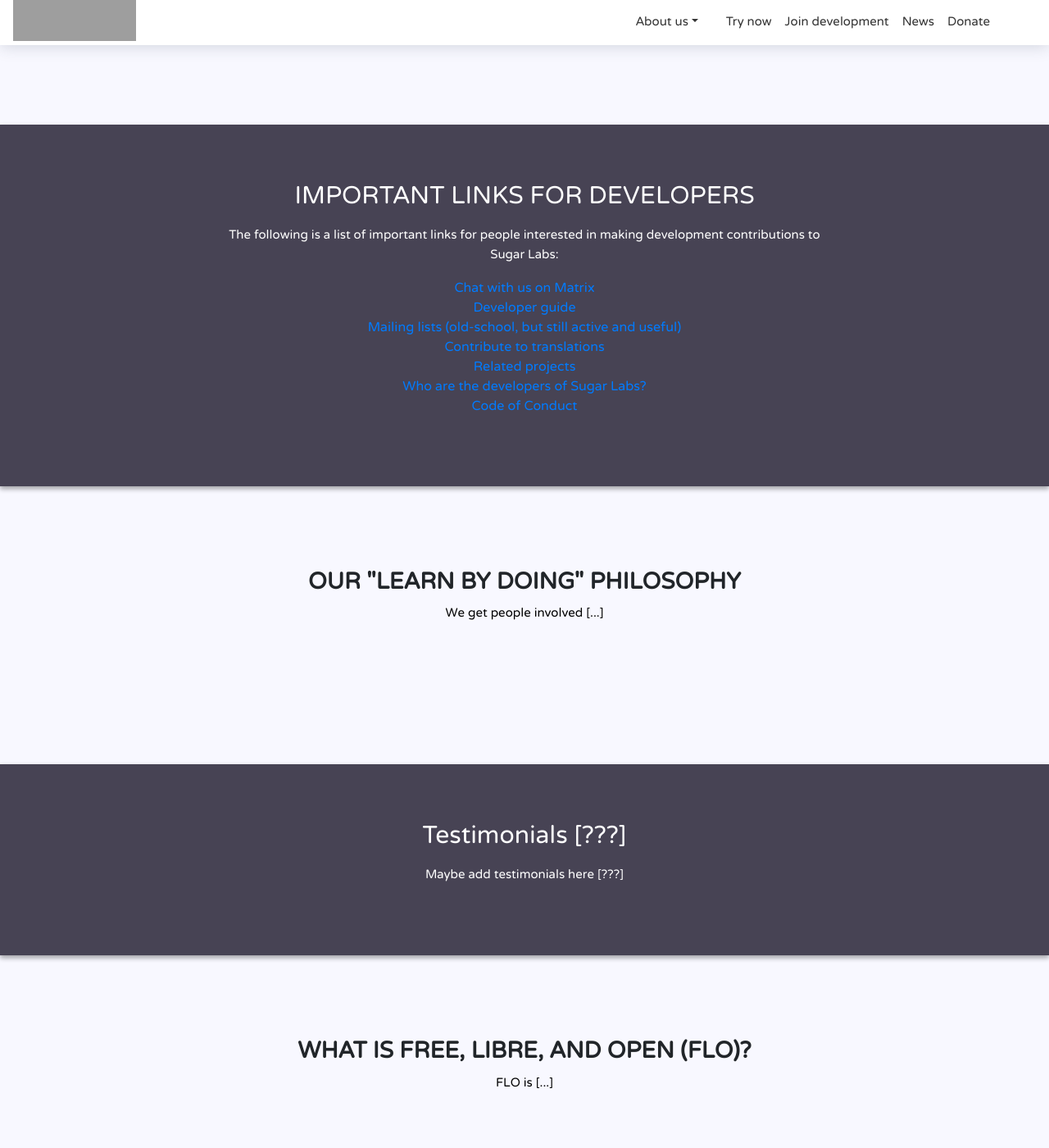
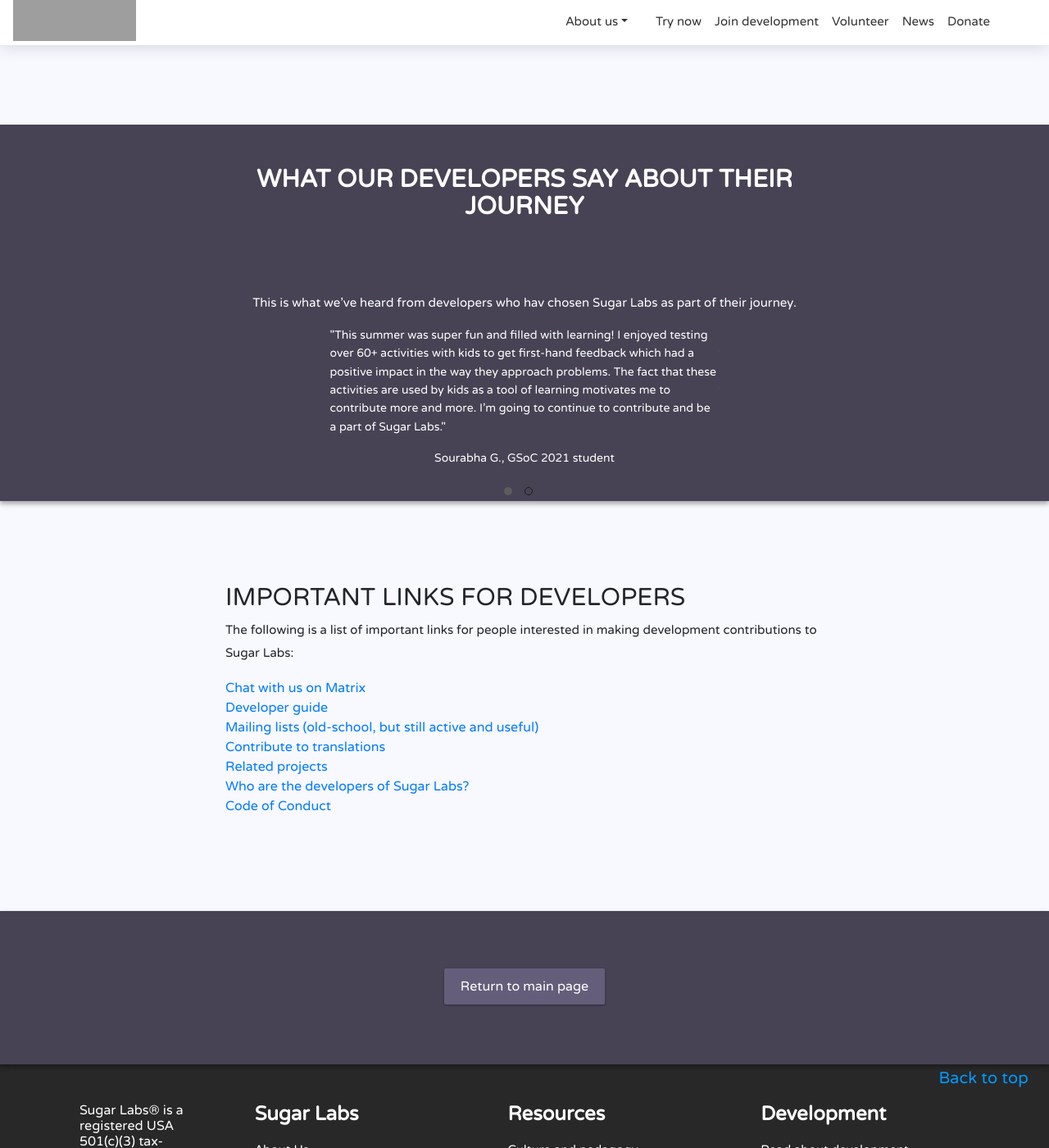
Before and after one commit to sugarlabs/www, a Jekyll site: the page built from develop.html, in a window 1280 px wide and 1400 px high, scrolled down 440 px. Shown: the whole window at 82% size. Built offline with Jekyll 4.4.1, drawn with Linux system fonts in a browser that asks for light colours; some web fonts are replaced; some of the changed text lies outside the part shown; grey boxes are pictures that could not be loaded.

Commit message:
Update Developer-related items (#462)
* Add some language; comment out a comment, and remove Local Labs entirely

* Fix mailto link and liven other link

* Update develop page and other dev-related items

---------

Co-authored-by: Devin Ulibarri <devin@devinulibarri.com>

```diff
--- a/_includes/footer.html
+++ b/_includes/footer.html
@@ -51,12 +51,13 @@
                         <h4 class="footerHeaderStyle align-center-md"><b>Development</b></h4>
                         <article class="widget_content">
                           <ul class="leftAlign align-center-col-md">
-                                <li class="footerListStyle"><a href="https://wiki.sugarlabs.org/">Sugar Labs Wiki</a></li>
+			    <li class="footerListStyle"><a href="{{ site.baseurl }}/develop">Read about development</a></li>
                             <li class="footerListStyle"><a href="https://wiki.sugarlabs.org/go/Mailing_Lists">Join mailing list</a></li>
                             <li class="footerListStyle"><a href="https://help.sugarlabs.org/en/">Documentation</a></li>
                             <li class="footerListStyle"><a href="https://matrix.to/#/#sugar:matrix.org">Chat with us on Matrix</a></li>
                             <li class="footerListStyle"><a href="https://wiki.sugarlabs.org/go/Development_Team/Source_Code">Development code</a></li>
                             <li class="footerListStyle"><a href="http://translate.sugarlabs.org">Translation Platform</a></li>
+                            <li class="footerListStyle"><a href="https://wiki.sugarlabs.org/">Sugar Labs Wiki</a></li>
 			    <li class="footerListStyle"><a href="{{ site.baseurl }}/profiles">Contributor Profiles</a></li>
                           </ul>
                         </article>
--- a/_includes/nav.html
+++ b/_includes/nav.html
@@ -12,8 +12,8 @@
                             <img src="{{ site.baseurl }}/assets/logoOpt.png" alt="Logo">
                         </a>
                     </div>
+                </div>
 
-                </div>
                 <div class="d-flex justify-content-center">
                     <div class="collapse navbar-collapse zeroMarPadBtm">
                       <ul class="mr-5 navbar-nav" id="menuBar"><!--
@@ -27,6 +27,7 @@
                         </ul>
 			<li class="nav-item"><a class="nav-link" href="{{ site.baseurl }}/#try">Try now</a></li>
 			<li class="nav-item"><a class="nav-link" href="{{ site.baseurl }}/develop">Join development</a></li>
+			<li class="nav-item"><a class="nav-link" href="{{ site.baseurl }}/volunteering">Volunteer</a></li>
 			<li class="nav-item"><a class="nav-link" href="{{ site.baseurl }}/press">News</a></li>
 			<li class="nav-item"><a class="nav-link" href="{{ site.baseurl }}/donate">Donate</a></li>
 			  <!--
@@ -110,6 +111,7 @@
 
 		      <li class="nav-item"><a class="nav-link" href="#try">Try now</a></li>
 		      <li class="nav-item"><a class="nav-link" href="{{ site.baseurl }}/develop">Join development</a></li>
+		      <li class="nav-item"><a class="nav-link" href="{{ site.baseurl }}/volunteering">Volunteer</a></li>
 		      <li class="nav-item"><a class="nav-link" href="{{ site.baseurl }}/press">News</a></li>
 		      <li class="nav-item"><a class="nav-link" href="{{ site.baseurl }}/donate">Donate</a></li><!--
                         <li><a href="{{ site.baseurl }}/about-us"><span>About</span></a></li>--><!--
--- a/develop.html
+++ b/develop.html
@@ -27,25 +27,69 @@ permalink: /develop/index.html
     </div>
 </section>
 
-<!-- "Impact" section --><!--
-<section id="call-to-action">
+<!-- Start what developers say about Sugar Labs-->
+<section id="call-to-action" class="customPadding5">
     <div class="container">
         <div class="row">
             <div class="col-md-12" >
                 <div class="row justify-content-center">
                     <div class="col-md-8 col-md-push-2" >
-                        <h2>IMPACT</h2>
-                        <p class="customFontSize">[...]</p>
+                        <div class="section-title text-center">
+                            <h2>What our developers say about their journey</h2>
+                        </div>
+			<p class="customFontSize">This is what we've heard from developers who hav chosen Sugar Labs as part of their journey.</p>
+                    </div>
+                </div>
+                <div class="row justify-content-around">
+                    <div class="col-md-5 col-md-push-1 customPadding4" >
+                        <div class="testimonial-carousel customPadding4 borderNone">
+                            <div id="testimonial-slider2" class="owl-carousel customPadding4">
+                                <div>
+                                    <p class="leftAlign">"This summer
+                                    was super fun and filled with
+                                    learning! I enjoyed testing over
+                                    60+ activities with kids to get
+                                    first-hand feedback which had a
+                                    positive impact in the way they
+                                    approach problems. The fact that
+                                    these activities are used by kids
+                                    as a tool of learning motivates me
+                                    to contribute more and more. I'm
+                                    going to continue to contribute
+                                    and be a part of Sugar
+                                    Labs."</p>
+                                    <div class="user">
+                                        <p><span>Sourabha G., </span>GSoC 2021 student</p>
+                                    </div>
+                                </div>
+				<div>
+                                    <p class="leftAlign">"I would like
+                                    to thank my mentors Walter Bender
+                                    and Devin Ulibarri for their
+                                    constant guidance and
+                                    motivation. A big thanks to Sugar
+                                    Labs community and Google Summer
+                                    of Code (GSoC) for providing such
+                                    a wonderful opportunity for
+                                    learning and helping me to be an
+                                    active member of Open Source
+                                    Community."</p>
+                                    <div class="user">
+                                        <p><span>Riya Lohia, </span>GSoC 2018 student</p>
+                                    </div>
+                                </div>
+                            </div>
+                        </div>
                     </div>
                 </div>
             </div>
         </div>
     </div>
-</section>-->
+</section>
 
-<!-- "Local labs" section -->
+<!-- "Important links" section -->
 
-<section id="call-to-action">
+<section id="testimonial">
     <div class="container">
         <div class="row">
             <div class="col-md-12" >
@@ -70,44 +114,24 @@ permalink: /develop/index.html
     </div>
 </section>
 
-<!-- "Projects" section -->
-<section id="testimonial">
-    <div class="container">
-        <div class="row">
-            <div class="col-md-12" >
-                <div class="row justify-content-center">
-                    <div class="col-md-8 col-md-push-2" >
-                        <div class="section-title text-center">
-                            <h2>Our "Learn by Doing" Philosophy</h2>
-                            <p class="customParagraphStyle">We get people involved [...]</p>
-                        </div>
-                    </div>
-                </div>
-            </div>
-        </div>
-    </div>
-</section>
-
-<!-- "Local labs" section -->
-
+<!-- "Projects" section --><!--
 <section id="call-to-action">
     <div class="container">
         <div class="row">
             <div class="col-md-12" >
                 <div class="row justify-content-center">
                     <div class="col-md-8 col-md-push-2" >
-                        <h2>Testimonials [???]</h2>
-                        <p class="customFontSize">Maybe add testimonials here [???]
-                        </p>
+                      <h2>Our "Learn by Doing" Philosophy</h2>
+		      <p class="customFontSize">We get people involved [...]</p>
                     </div>
                 </div>
             </div>
         </div>
     </div>
-</section>
+</section>-->
 
 <!-- "Roadmap" section -->
-<section id="testimonial">
+<!--<section id="testimonial">
     <div class="container">
         <div class="row">
             <div class="col-md-12" >
@@ -122,7 +146,7 @@ permalink: /develop/index.html
             </div>
         </div>
     </div>
-</section>
+</section>-->
 
 <!-- "Return to main page" button section -->
 <section id="call-to-action">
```
Also changed, not shown: index.html (+5 -53 lines). Lines whose indentation alone changed are shown as unchanged.
